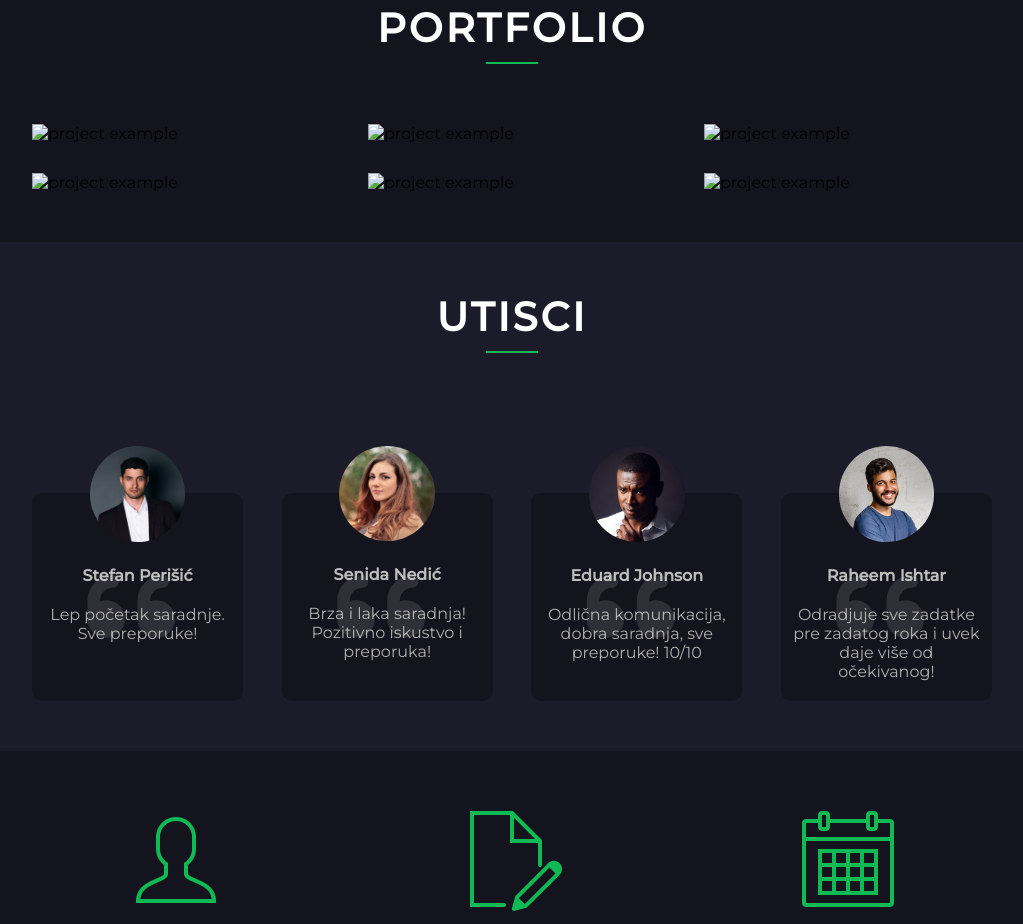
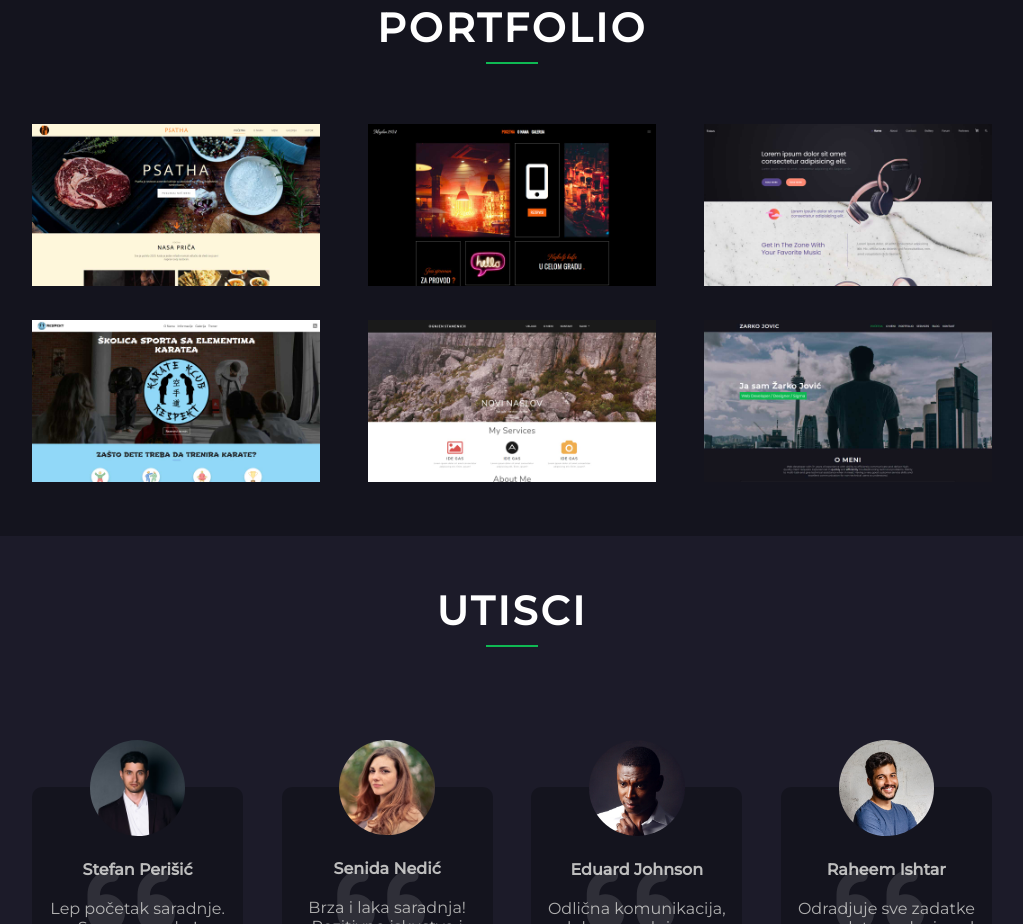
Before and after one commit to Zarkozver/portfolio, a plain HTML site: page index.html in a window 1280 px wide. Shown: the part 1997-2921 px from the top of the page, without its empty margins (128-1151 px from the left). Drawn offline with Linux system fonts and the light colour scheme.

Commit message:
Update index.html

```diff
--- a/index.html
+++ b/index.html
@@ -166,7 +166,7 @@
         <hr class="title-underline" />
         <div id="portfolio-wrapper">
           <div class="project">
-            <img src="img/portfolio-1.png" alt="project example" />
+            <img src="img/portfolio-1.jpg" alt="project example" />
             <div class="project-overlay">
               <div class="overlay-text">
                 <h3>PSATHA</h3>
@@ -175,7 +175,7 @@
             </div>
           </div>
           <div class="project">
-            <img src="img/portfolio-2.png" alt="project example" />
+            <img src="img/portfolio-2.jpg" alt="project example" />
             <div class="project-overlay">
               <div class="overlay-text">
                 <h3>MAJDAN 1924</h3>
@@ -184,7 +184,7 @@
             </div>
           </div>
           <div class="project">
-            <img src="img/portfolio-3.png" alt="project example" />
+            <img src="img/portfolio-3.jpg" alt="project example" />
             <div class="project-overlay">
               <div class="overlay-text">
                 <h3>FOTON</h3>
@@ -193,7 +193,7 @@
             </div>
           </div>
           <div class="project">
-            <img src="img/portfolio-4.png" alt="project example" />
+            <img src="img/portfolio-4.jpg" alt="project example" />
             <div class="project-overlay">
               <div class="overlay-text">
                 <h3>RESPEKT</h3>
@@ -202,7 +202,7 @@
             </div>
           </div>
           <div class="project">
-            <img src="img/portfolio-5.png" alt="project example" />
+            <img src="img/portfolio-5.jpg" alt="project example" />
             <div class="project-overlay">
               <div class="overlay-text">
                 <h3>STAMENICH</h3>
@@ -211,7 +211,7 @@
             </div>
           </div>
           <div class="project">
-            <img src="img/portfolio-6.png" alt="project example" />
+            <img src="img/portfolio-6.jpg" alt="project example" />
             <div class="project-overlay">
               <div class="overlay-text">
                 <h3>ŽARKO JOVIĆ</h3>
```
